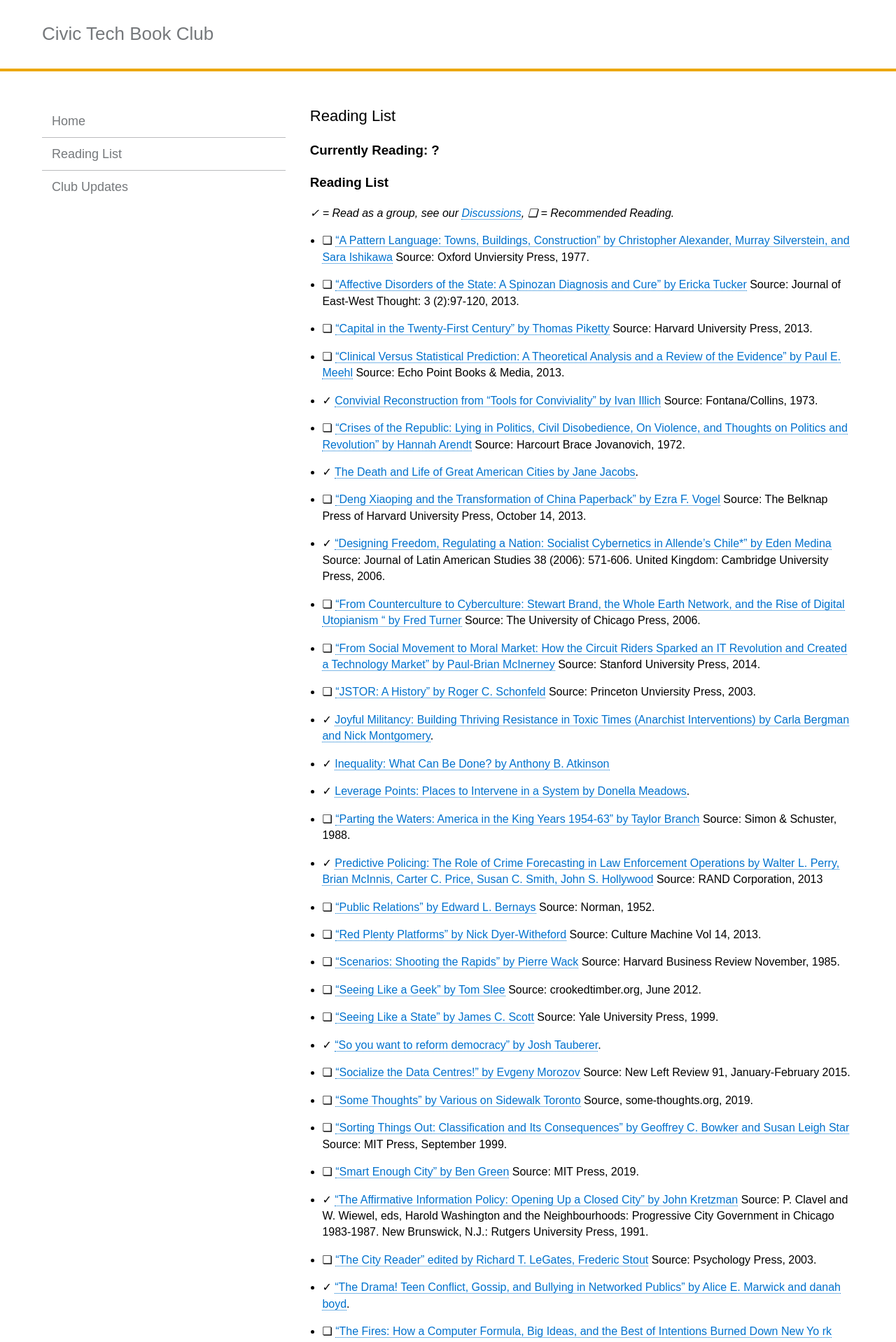
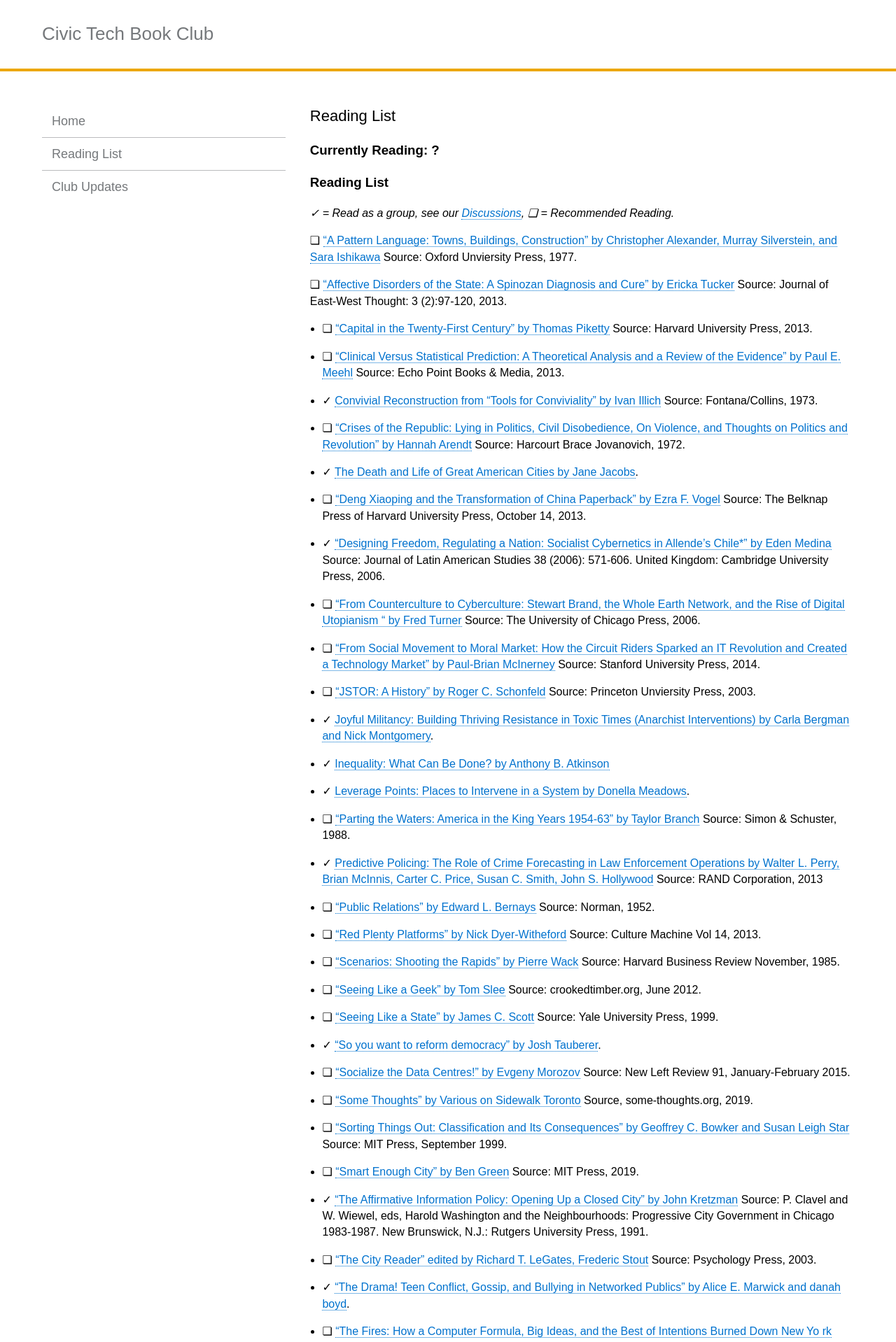
Before and after one commit to rebeccawilliams/bookclub, a Jekyll site: the page built from readinglist.md, in a window 1280 px wide. Shown: the top 1918 px of the page at 70% size. Built offline with Jekyll 4.4.1, drawn with Linux system fonts in a browser that asks for light colours.

```diff
--- a/readinglist.md
+++ b/readinglist.md
@@ -8,8 +8,10 @@ title:  "Reading List"
 ### Reading List
 _✓ = Read as a group, see our [Discussions](/), ❏ = Recommended Reading._
 
-* ❏ ["A Pattern Language: Towns, Buildings, Construction" by Christopher Alexander, Murray Silverstein, and Sara Ishikawa](https://en.wikipedia.org/wiki/A_Pattern_Language) Source: Oxford Unviersity Press, 1977.
-* ❏ ["Affective Disorders of the State: A Spinozan Diagnosis and Cure" by Ericka Tucker](http://www.cpp.edu/~jet/Documents/JET/Jet7/Tucker97-119.pdf) Source: Journal of East-West Thought: 3 (2):97-120, 2013.
+❏ ["A Pattern Language: Towns, Buildings, Construction" by Christopher Alexander, Murray Silverstein, and Sara Ishikawa](https://en.wikipedia.org/wiki/A_Pattern_Language) Source: Oxford Unviersity Press, 1977.
+
+❏ ["Affective Disorders of the State: A Spinozan Diagnosis and Cure" by Ericka Tucker](http://www.cpp.edu/~jet/Documents/JET/Jet7/Tucker97-119.pdf) Source: Journal of East-West Thought: 3 (2):97-120, 2013.
+
 * ❏ ["Capital in the Twenty-First Century" by Thomas Piketty](https://en.wikipedia.org/wiki/Capital_in_the_Twenty-First_Century) Source: Harvard University Press, 2013.
 * ❏ ["Clinical Versus Statistical Prediction: A Theoretical Analysis and a Review of the Evidence" by Paul E. Meehl](http://www.amazon.com/Clinical-Versus-Statistical-Prediction-Theoretical/dp/0963878492) Source: Echo Point Books & Media, 2013.
 * ✓ [Convivial Reconstruction from “Tools for Conviviality” by Ivan Illich](http://civictechbook.club/convivial-reconstruction) Source: Fontana/Collins, 1973.
```
